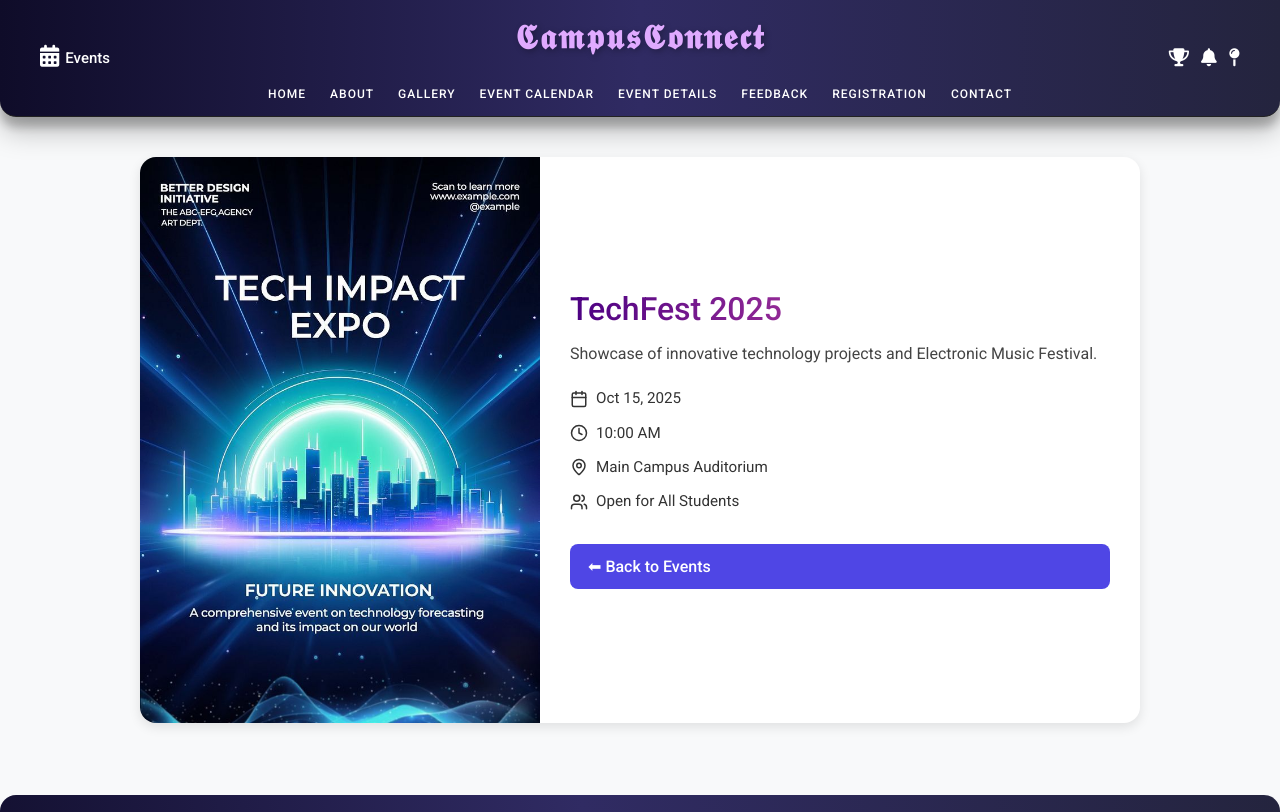
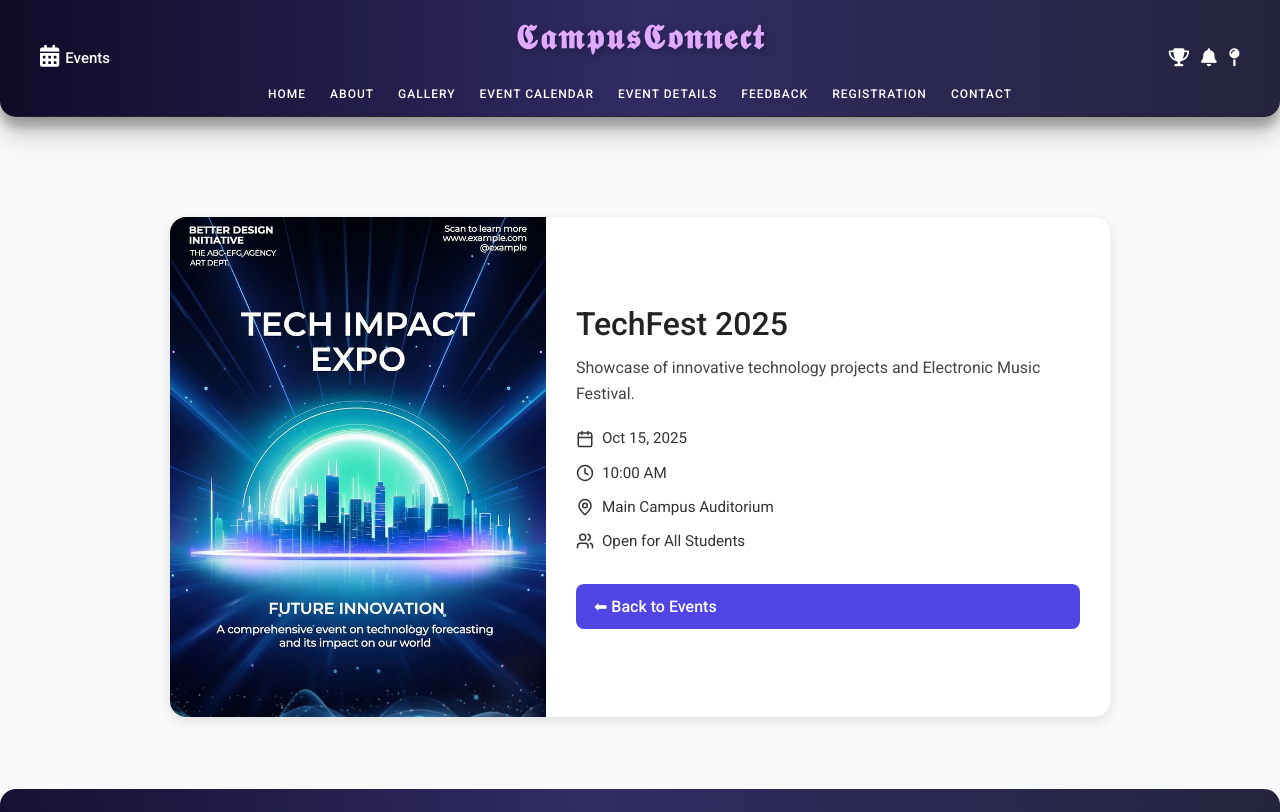
Before and after one commit to fattimahh25/campus-connect, a React (Vite) app in the folder Event-Management/: page /card-details/1 in a window 1280 px wide. Shown: the top 812 px of the page. Built offline with nearby package versions, Linux system fonts and the light colour scheme.

Commit message:
12th update

```diff
--- a/Event-Management/src/css/card-details.css
+++ b/Event-Management/src/css/card-details.css
@@ -1,8 +1,9 @@
 .event-detail-container {
   display: flex;
   justify-content: center;
-  padding: 40px 20px;
+  padding: 100px 20px 40px;
   font-family: "Roboto", sans-serif;
+  background: #f9f9f9;
 }
 
 .event-detail-card {
@@ -11,41 +12,49 @@
   max-width: 1000px;
   background: #fff;
   border-radius: 16px;
-  box-shadow: 0 4px 12px rgba(0,0,0,0.1);
+  box-shadow: 0 4px 12px rgba(0, 0, 0, 0.1);
   overflow: hidden;
 }
 
+/* Image section */
 .event-detail-image {
   flex: 1 1 40%;
-  min-width: 300px;
+  min-width: 280px;
+  position: relative;
+  z-index: 0;
 }
 
 .event-detail-image img {
   width: 100%;
   height: 100%;
+  max-height: 500px;
   object-fit: cover;
+  display: block;
 }
 
+/* Info section */
 .event-detail-info {
   flex: 1 1 60%;
   padding: 30px;
+  background: #fff;
+  color: #222;
   display: flex;
   flex-direction: column;
   justify-content: center;
+  z-index: 2;
+  min-height: 200px;
 }
 
 .event-detail-title {
   font-size: 2rem;
   margin-bottom: 12px;
-  background: linear-gradient(90deg, #4B0082, #FF69B4);
-  -webkit-background-clip: text;
-  -webkit-text-fill-color: transparent;
+  color: #222;
 }
 
 .event-detail-text {
   font-size: 1rem;
+  margin-bottom: 20px;
   color: #444;
-  margin-bottom: 20px;
 }
 
 .event-detail-meta p {
@@ -62,19 +71,59 @@
   margin-top: 20px;
   padding: 10px 18px;
   background: #4f46e5;
-  color: white;
+  color: #fff;
   text-decoration: none;
   border-radius: 8px;
   font-weight: 500;
   transition: background 0.2s ease;
 }
-
 .btn-back:hover {
   background: #4338ca;
 }
 
+/* -------- Mobile Styles -------- */
 @media (max-width: 768px) {
+  .event-detail-container {
+    padding: 40px 20px;
+    margin-top: 80px;
+  }
+
   .event-detail-card {
     flex-direction: column;
   }
+
+  .event-detail-image {
+    flex: none;
+    width: 100%;
+    min-width: auto;
+    max-height: 250px;
+    overflow: hidden;
+  }
+
+  .event-detail-image img {
+    height: auto;
+    max-height: 250px;
+  }
+
+  .event-detail-info {
+    width: 100%;
+    padding: 20px;
+    text-align: center;
+    align-items: center;
+  }
+
+  .event-detail-title {
+    font-size: 1.6rem;
+  }
+
+  .event-detail-text {
+    font-size: 0.95rem;
+    color: #222 !important;
+  }
 }
+
+/* prevent long text overflow */
+.event-detail-info * {
+  max-width: 100%;
+  word-break: break-word;
+}
```
